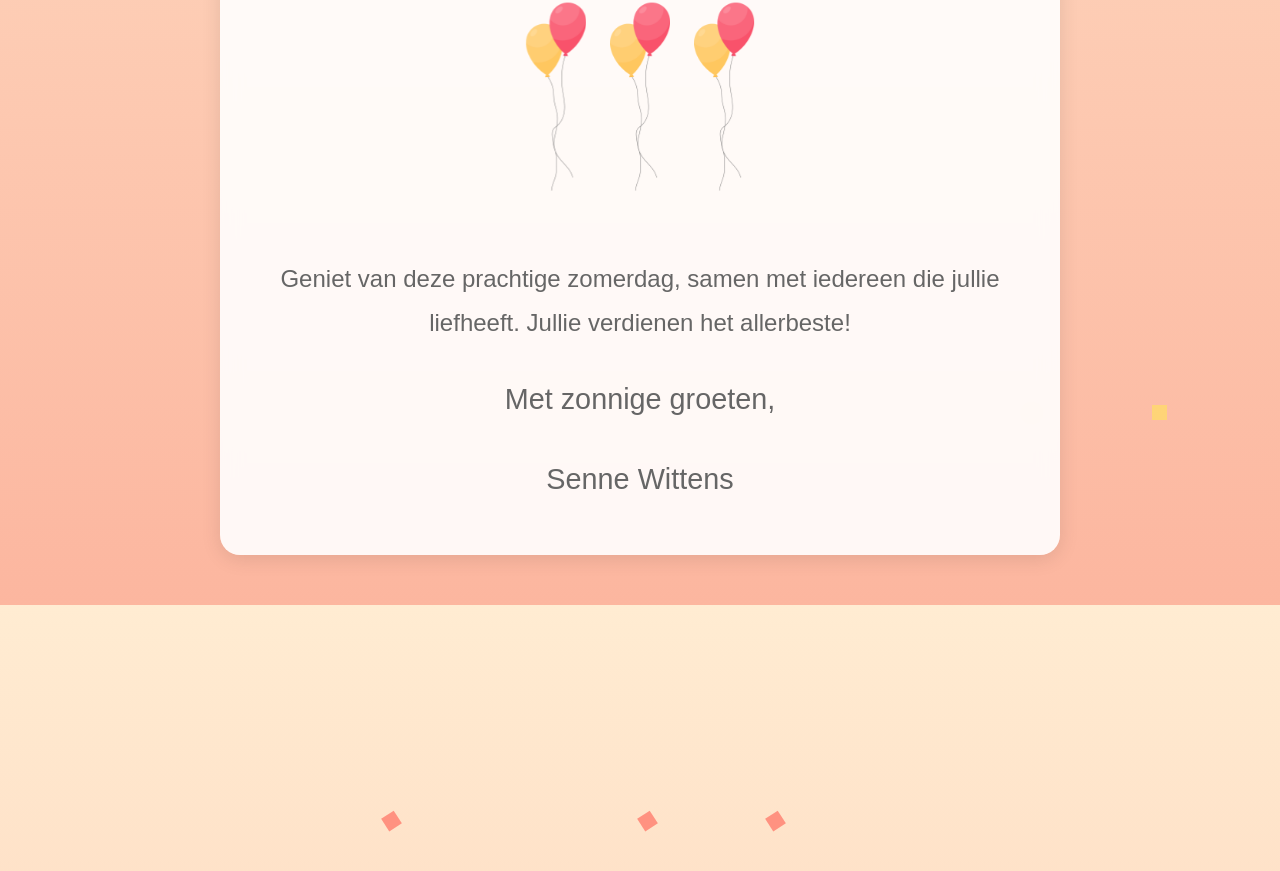
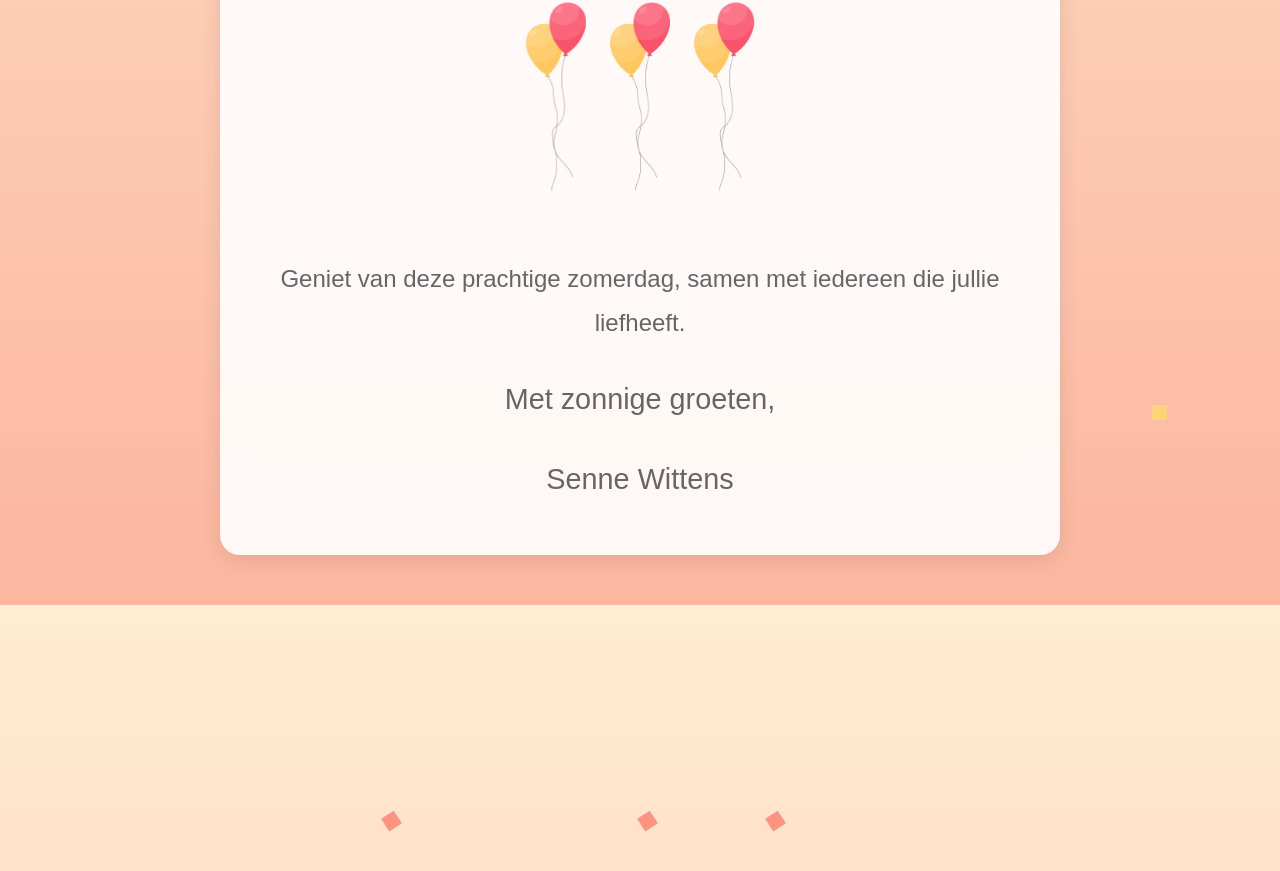
Before and after one commit to Senne-wittens/lau_Leo, a plain HTML site: page index.html in a window 1280 px wide. Shown: the part 837-1708 px from the top of the page. Drawn offline with Linux system fonts and the light colour scheme.

Commit message:
Update index.html

```diff
--- a/index.html
+++ b/index.html
@@ -145,7 +145,7 @@
             <img src="ballon_icon.png" alt="balloon">
             <img src="ballon_icon.png" alt="balloon">
         </div>
-        <p>Geniet van deze prachtige zomerdag, samen met iedereen die jullie liefheeft. Jullie verdienen het allerbeste!</p>
+        <p>Geniet van deze prachtige zomerdag, samen met iedereen die jullie liefheeft.</p>
         <div class="footer">
             <p>Met zonnige groeten,</p>
             <p>Senne Wittens</p>
```
